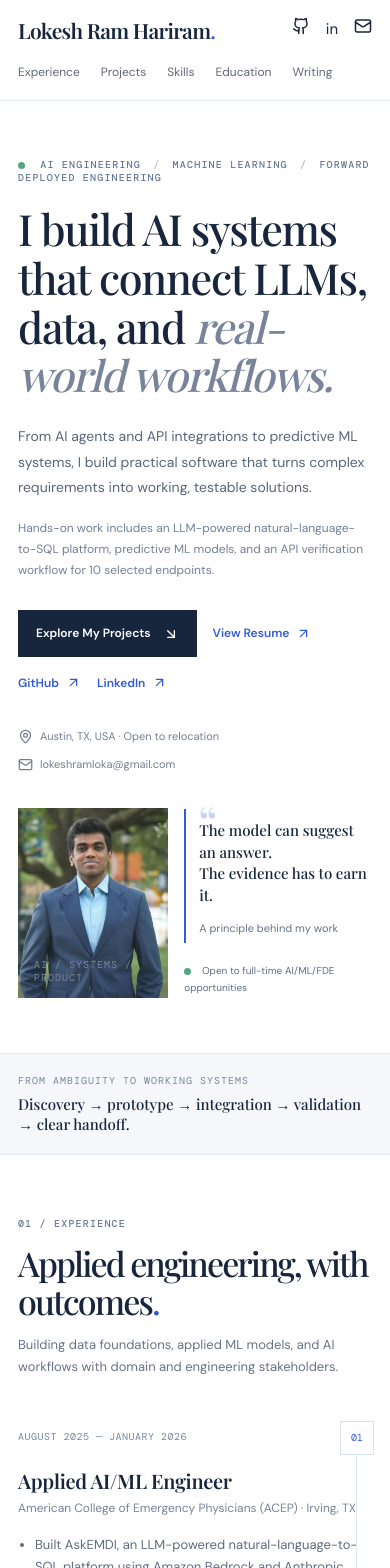
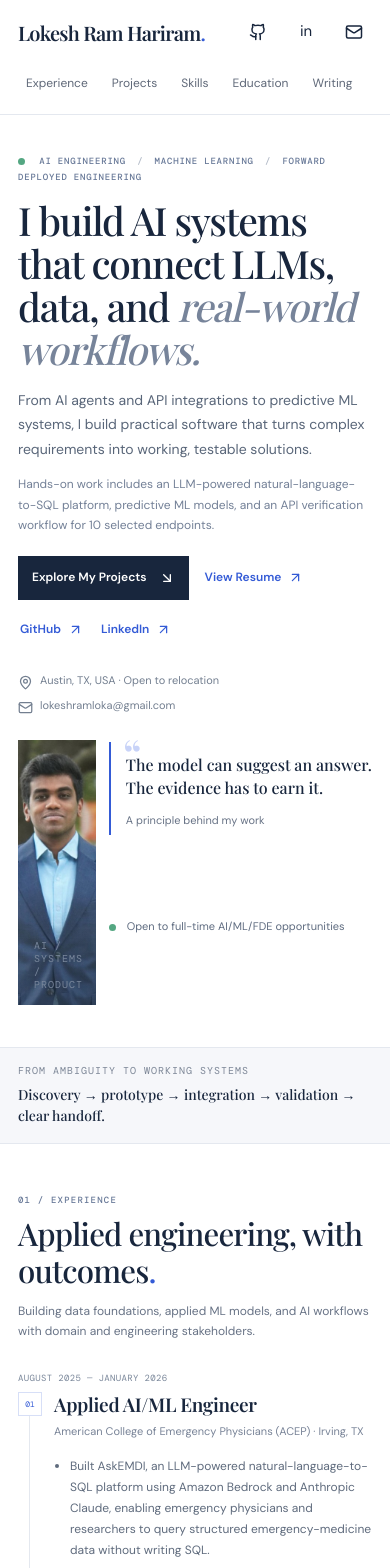
Before and after one commit to lokeshram1/lokesh-portfolio, a Next.js app: page / in a window 390 px wide. Shown: the top 1568 px of the page. Built offline with nearby package versions, Linux system fonts and the light colour scheme; a web font is replaced by a local one.

Commit message:
Improve mobile responsive layout

```diff
--- a/app/globals.css
+++ b/app/globals.css
@@ -7,3 +7,125 @@
 @media(max-width:900px){.skills-grid{grid-template-columns:repeat(2,minmax(0,1fr))}.case-grid{column-gap:30px}}
 @media(max-width:650px){.credibility{font-size:12px}.hero-actions{gap:16px}.skills-grid{grid-template-columns:1fr}.case-study{padding-top:35px;padding-bottom:60px}.back-link{margin-bottom:32px}.case-lede{font-size:15px}.case-stack{align-items:flex-start;flex-direction:column;gap:9px}.case-grid{grid-template-columns:1fr;row-gap:26px;margin-top:34px}.case-cta{align-items:flex-start;flex-direction:column;margin-top:42px}.case-cta h2{font-size:21px}}
 .portrait:before{display:none}.portrait:after{content:"";position:absolute;inset:auto 0 0;width:100%;height:34%;border:0;border-radius:0;background:linear-gradient(transparent,rgba(24,38,61,.38));z-index:0;pointer-events:none}.portrait-image{position:absolute;inset:0;width:100%;height:100%;object-fit:cover;object-position:center 8%;z-index:0}.portrait>span{z-index:1}
+
+/* Responsive refinements: keep the existing desktop composition and tune smaller screens. */
+@media(max-width:900px){
+  .hero{grid-template-columns:minmax(0,1.15fr) minmax(230px,.85fr);gap:32px;padding-top:68px;padding-bottom:62px}
+  .hero h1{font-size:clamp(40px,5.8vw,48px);line-height:1.12}
+  .intro{font-size:15px;line-height:1.75}
+  .timeline-item{grid-template-columns:minmax(125px,150px) 38px minmax(0,1fr);gap:14px}
+  .timeline-item:not(:last-child):after{left:calc(150px + 18px);}
+  .project-card{min-width:0}
+}
+@media(max-width:650px){
+  html{scroll-padding-top:14px}
+  body{font-size:15px;overflow-wrap:break-word}
+  .wrap{width:calc(100% - 36px);max-width:100%}
+  .topbar{min-height:64px;padding:12px 18px;gap:8px 12px;align-items:center}
+  .wordmark{font-size:20px;line-height:1.25}
+  .socials{gap:12px}
+  .socials a{min-width:36px;min-height:40px;align-items:center;justify-content:center}
+  .topbar nav{order:3;width:100%;overflow:visible;display:flex;flex-wrap:wrap;gap:4px 8px;padding:4px 0 0;font-size:12px}
+  .topbar nav a{display:flex;align-items:center;min-height:38px;padding:0 8px;white-space:normal}
+  .hero{grid-template-columns:minmax(0,1fr);gap:25px;padding-top:38px;padding-bottom:42px;align-items:start}
+  .hero-copy,.hero-aside{min-width:0}
+  .hero .eyebrow{font-size:9px;line-height:1.8;letter-spacing:.8px;margin-bottom:14px}
+  .hero h1{font-size:clamp(36px,10vw,44px);line-height:1.1;letter-spacing:-1.2px;overflow-wrap:normal}
+  .intro{font-size:14px;line-height:1.75;margin:17px 0 13px}
+  .credibility{font-size:12px;line-height:1.7;margin:0}
+  .hero-actions{display:flex;flex-wrap:wrap;align-items:center;gap:8px 14px;margin:20px 0 20px}
+  .hero-actions .button{min-height:44px;padding:10px 13px}
+  .hero-actions .text-link{min-height:44px;padding:8px 2px}
+  .hero-meta{gap:7px 16px;font-size:11px;line-height:1.6}
+  .hero-meta span{min-width:0;align-items:flex-start;overflow-wrap:anywhere}
+  .hero-meta svg{flex:0 0 15px;margin-top:3px}
+  .hero-meta a{overflow-wrap:anywhere}
+  .hero-aside{display:grid;grid-template-columns:minmax(0,1fr);gap:13px;align-items:start}
+  .portrait{height:clamp(230px,68vw,290px);max-height:290px;width:100%}
+  .portrait-image{object-position:center 8%}
+  .aside-note{margin:2px 0 0;padding:3px 0 3px 15px}
+  .aside-note p{font-size:16px;line-height:1.45}
+  .availability{margin:0;font-size:11px;line-height:1.6}
+  .intro-strip .strip-inner{padding:16px 0}
+  .intro-strip .strip-inner p{font-size:14px;line-height:1.55}
+  .section{padding-top:50px;padding-bottom:50px;scroll-margin-top:12px}
+  .section-head{gap:4px}
+  .section-head h2,.section-top h2{font-size:clamp(30px,8vw,34px);line-height:1.18;letter-spacing:-.8px;overflow-wrap:normal}
+  .section-top{gap:12px;margin-bottom:25px}
+  .section-top .eyebrow,.section-head .eyebrow{font-size:9px;margin-bottom:9px}
+  .section-summary{font-size:12px;line-height:1.7}
+  .about-copy{font-size:14px;line-height:1.8}
+  .education{align-items:flex-start;gap:12px;padding:16px 0}
+  .education>div:not(.edu-divider){min-width:0;flex:1}
+  .education>div:last-child{width:auto;padding-left:50px;flex-basis:100%}
+  .education strong,.education span{overflow-wrap:anywhere;line-height:1.55}
+  .project-grid{grid-template-columns:minmax(0,1fr);gap:12px}
+  .project-card{min-height:0;padding:20px 18px 18px;overflow-wrap:anywhere}
+  .project-category{line-height:1.6;overflow-wrap:anywhere}
+  .project-card h3{font-size:20px;line-height:1.32;overflow-wrap:anywhere}
+  .project-desc{font-size:12px;line-height:1.75}
+  .tags,.skill-tags{min-width:0;gap:6px}
+  .tags span,.skill-tags span{max-width:100%;line-height:1.45;overflow-wrap:anywhere}
+  .tags{margin-bottom:16px}
+  .card-actions{gap:12px;min-height:45px}
+  .card-actions .card-link{min-height:40px;line-height:1.5}
+  .timeline{margin-top:18px}
+  .timeline-item{grid-template-columns:24px minmax(0,1fr);column-gap:12px;row-gap:7px;padding-bottom:27px;min-width:0}
+  .timeline-date{grid-column:1 / -1;grid-row:1;padding:0;font-size:9px;line-height:1.6;letter-spacing:.35px;overflow-wrap:anywhere}
+  .timeline-marker{grid-column:1;grid-row:2;width:24px;height:24px;font-size:8px}
+  .timeline-item:not(:last-child):after{left:11px;right:auto;top:39px;bottom:-1px}
+  .timeline-content{grid-column:2;grid-row:2;min-width:0;padding:0}
+  .timeline-content h3{font-size:19px;line-height:1.35;overflow-wrap:anywhere}
+  .timeline-org{font-size:11px;line-height:1.65;overflow-wrap:anywhere}
+  .timeline-content ul{font-size:12px;line-height:1.75;padding-left:16px;overflow-wrap:anywhere}
+  .timeline-content li{padding:3px 0}
+  .skills-grid{grid-template-columns:minmax(0,1fr);gap:10px}
+  .skill-card{padding:18px;overflow-wrap:anywhere}
+  .skill-icon{margin-bottom:12px}
+  .skill-card p{line-height:1.7;overflow-wrap:anywhere}
+  .writing-section{padding-bottom:55px}
+  .article-row{grid-template-columns:24px minmax(0,1fr) 18px;gap:8px;padding:18px 0}
+  .article-number{font-size:9px}
+  .article-row>div{min-width:0}
+  .article-row h3{font-size:17px;line-height:1.35;overflow-wrap:anywhere}
+  .article-row p:last-child{line-height:1.65;overflow-wrap:anywhere}
+  .contact-band{padding:52px 0}
+  .contact-inner h2{font-size:clamp(32px,9vw,38px);line-height:1.15;letter-spacing:-.7px}
+  .contact-inner>p:not(.eyebrow){font-size:12px;line-height:1.7}
+  .contact-inner .button{min-height:44px}
+  .footer{gap:11px;padding-top:22px;padding-bottom:22px}
+  .footer .wordmark{font-size:18px}
+  .footer-links{gap:12px;flex-wrap:wrap}
+  .footer-links a{display:inline-flex;align-items:center;min-height:38px}
+  .footer small{white-space:normal;line-height:1.5}
+  .case-study{width:calc(100% - 36px);padding-top:28px;padding-bottom:50px}
+  .back-link{min-height:40px;margin-bottom:25px}
+  .case-study>.eyebrow{font-size:9px;line-height:1.6;overflow-wrap:anywhere}
+  .case-study>h1{font-size:clamp(34px,9vw,42px);line-height:1.12;letter-spacing:-1px;overflow-wrap:anywhere}
+  .case-lede{font-size:14px;line-height:1.75;margin:16px 0 22px;overflow-wrap:anywhere}
+  .case-stack{min-width:0}
+  .case-grid{grid-template-columns:minmax(0,1fr);row-gap:22px;margin-top:28px}
+  .case-section{min-width:0;overflow-wrap:anywhere}
+  .case-section h2,.case-cta h2{font-size:21px;line-height:1.3}
+  .case-section p:not(.eyebrow),.case-section li{font-size:12px;line-height:1.75;overflow-wrap:anywhere}
+  .case-section ul{padding-left:17px}
+  .verification-note{max-width:100%;overflow-wrap:anywhere}
+  .case-cta{min-width:0}
+  .case-cta .button{min-height:44px;white-space:normal;max-width:100%;flex-wrap:wrap}
+}
+@media(max-width:360px){
+  .wrap{width:calc(100% - 30px)}
+  .topbar{padding-left:15px;padding-right:15px}
+  .wordmark{font-size:18px}
+  .hero{padding-top:31px;gap:21px}
+  .hero h1{font-size:36px}
+  .hero-actions{column-gap:10px}
+  .hero-actions .button{font-size:11px;padding:9px 10px}
+  .section{padding-top:44px;padding-bottom:44px}
+  .project-card{padding:18px 15px 16px}
+  .article-row{grid-template-columns:20px minmax(0,1fr) 16px;gap:7px}
+}
+@media(prefers-reduced-motion:reduce){
+  *,*::before,*::after{scroll-behavior:auto!important;transition-duration:.01ms!important;animation-duration:.01ms!important;animation-iteration-count:1!important}
+}
+a:focus-visible{outline:2px solid var(--blue);outline-offset:3px}
```
